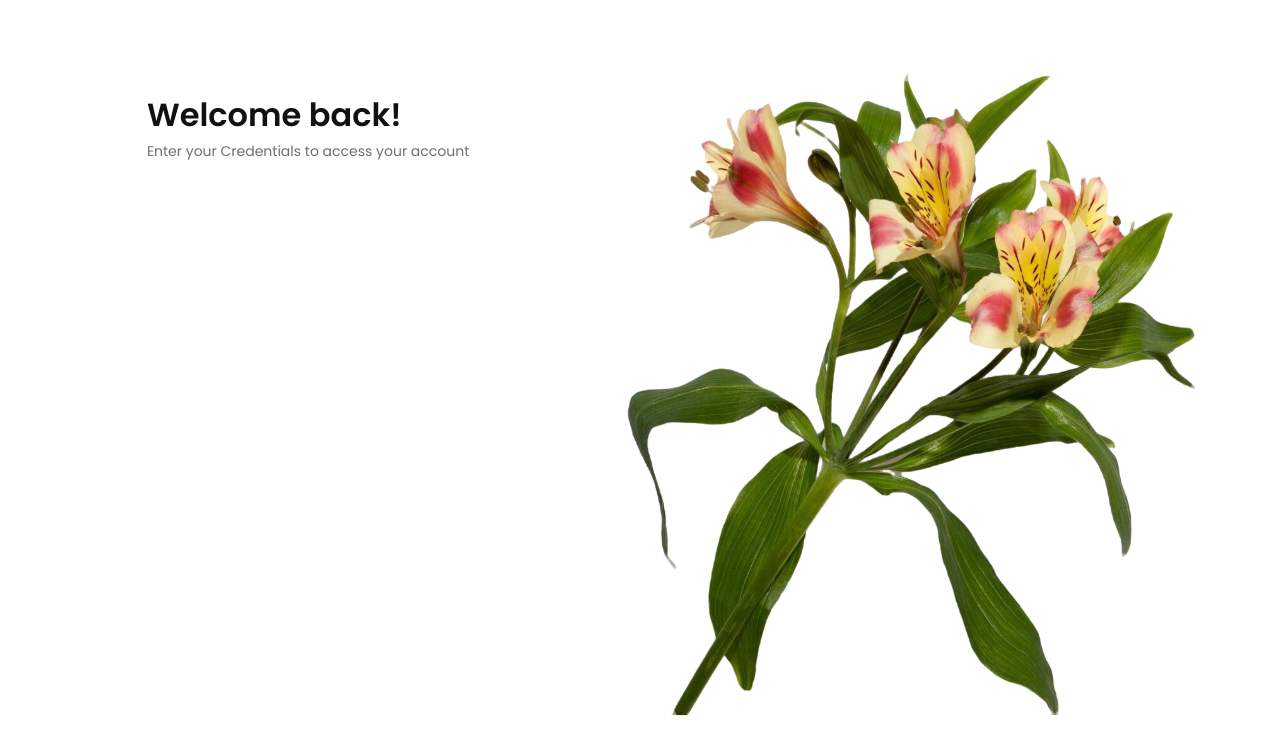
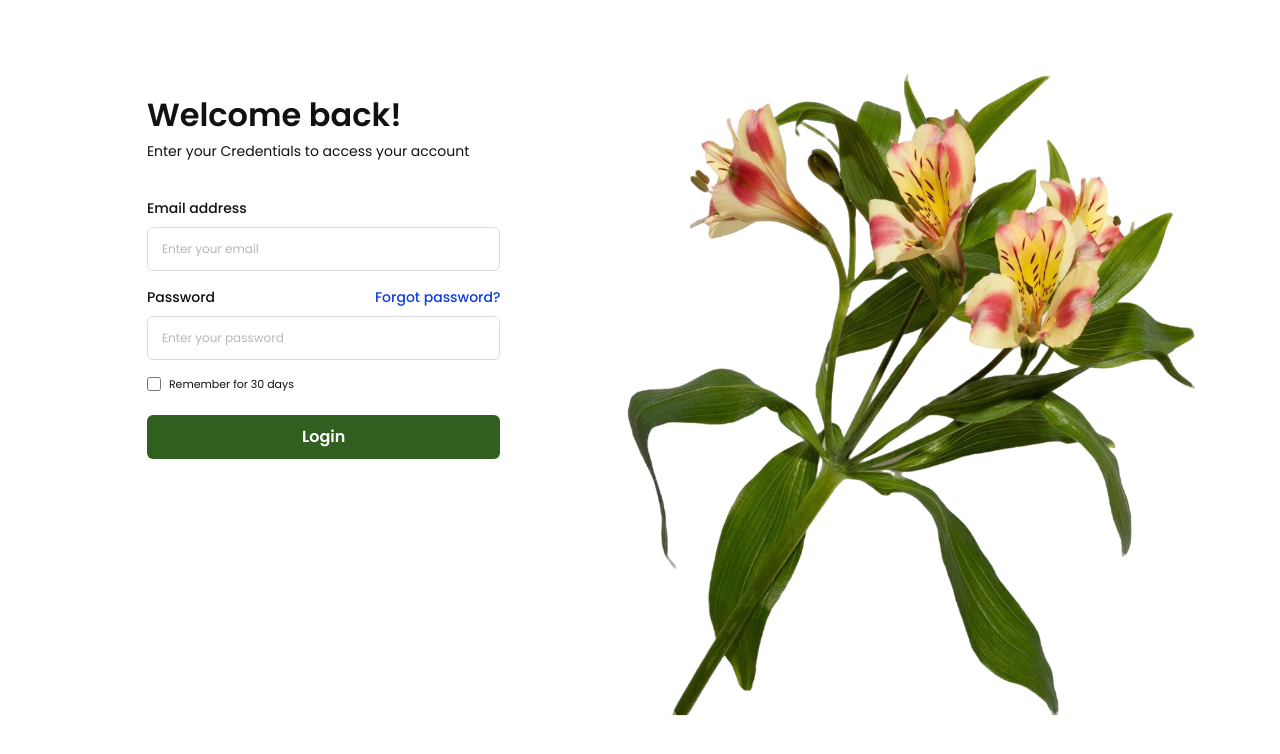
Before and after one commit to maki-sushi-distro/appdev1-final-practical-exam, a React (Vite) app: page / in a window 1280 px wide. Shown: the top 754 px of the page. Built offline with nearby package versions, Linux system fonts and the light colour scheme.

Commit message:
Update Login form

```diff
--- a/src/components/login/Login.jsx
+++ b/src/components/login/Login.jsx
@@ -9,6 +9,43 @@ export default function Login() {
         <p className={styles.subtitle}>
           Enter your Credentials to access your account
         </p>
+        <form className={styles.form}>
+          <div className={styles.field}>
+            <label htmlFor="email">Email address</label>
+            <input
+              id="email"
+              name="email"
+              type="email"
+              placeholder="Enter your email"
+              autoComplete="email"
+              required
+            />
+          </div>
+
+          <div className={styles.field}>
+            <div className={styles.labelRow}>
+              <label htmlFor="password">Password</label>
+              <a href="#forgot-password">Forgot password?</a>
+            </div>
+            <input
+              id="password"
+              name="password"
+              type="password"
+              placeholder="Enter your password"
+              autoComplete="current-password"
+              required
+            />
+          </div>
+
+          <label className={styles.remember}>
+            <input name="remember" type="checkbox" />
+            <span>Remember for 30 days</span>
+          </label>
+
+          <button className={styles.submit} type="submit">
+            Login
+          </button>
+        </form>
       </section>
       <section className={styles.right}>
         <img src={image} alt="Blossom Flower" />
--- a/src/components/login/Login.module.css
+++ b/src/components/login/Login.module.css
@@ -23,10 +23,94 @@
 
 .subtitle {
   margin: 8px 0 0;
-  color: var(--color-muted);
+  color: var(--color-text);
   font-size: 14px;
   line-height: 1.4;
   white-space: nowrap;
+}
+
+.form {
+  display: flex;
+  width: 100%;
+  margin-top: 36px;
+  flex-direction: column;
+}
+
+.field {
+  display: grid;
+  gap: 8px;
+}
+
+.field + .field {
+  margin-top: 16px;
+}
+
+.field label,
+.labelRow a {
+  font-size: 14px;
+  font-weight: 500;
+}
+
+.labelRow {
+  display: flex;
+  align-items: center;
+  justify-content: space-between;
+}
+
+.labelRow a {
+  color: var(--color-link);
+  text-decoration: none;
+}
+
+.field input {
+  width: 100%;
+  height: 44px;
+  padding: 0 14px;
+  border: 1px solid var(--color-border);
+  border-radius: var(--control-radius);
+  outline: none;
+  color: var(--color-text);
+  font-size: 12px;
+}
+
+.field input::placeholder {
+  color: #b7b7b7;
+}
+
+.field input:focus {
+  border-color: var(--color-primary);
+}
+
+.remember {
+  display: flex;
+  margin-top: 16px;
+  align-items: center;
+  gap: 8px;
+  color: var(--color-text);
+  font-size: 11px;
+}
+
+.remember input {
+  width: 14px;
+  height: 14px;
+  margin: 0;
+  accent-color: var(--color-primary);
+}
+
+.submit {
+  width: 100%;
+  height: 44px;
+  margin-top: 22px;
+  border: 0;
+  border-radius: var(--control-radius);
+  background: var(--color-primary);
+  color: #ffffff;
+  font-weight: 600;
+  cursor: pointer;
+}
+
+.submit:hover {
+  background: var(--color-primary-hover);
 }
 
 .right {
```
Also changed, not shown: savandal-login-form.png (added).
